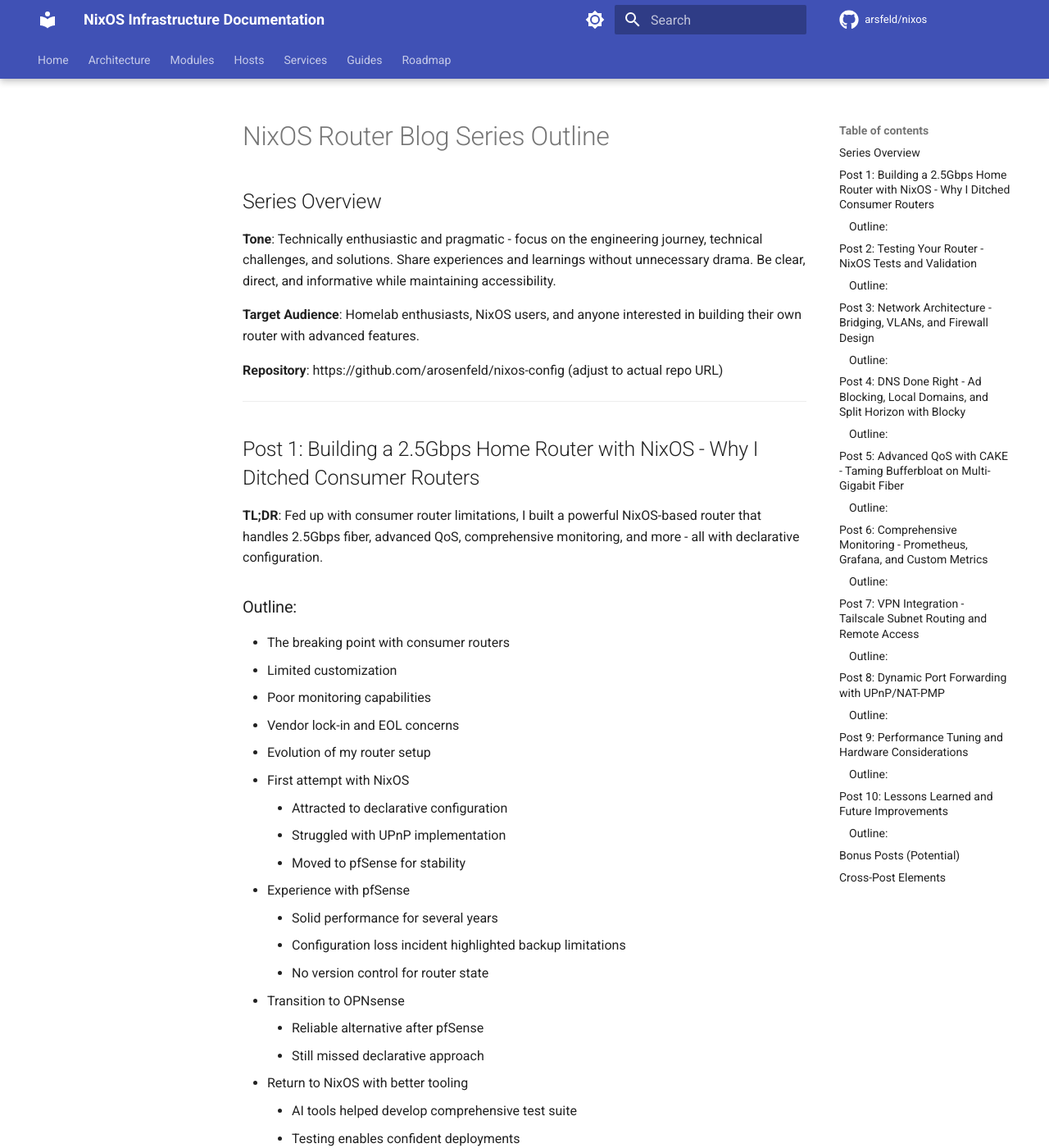
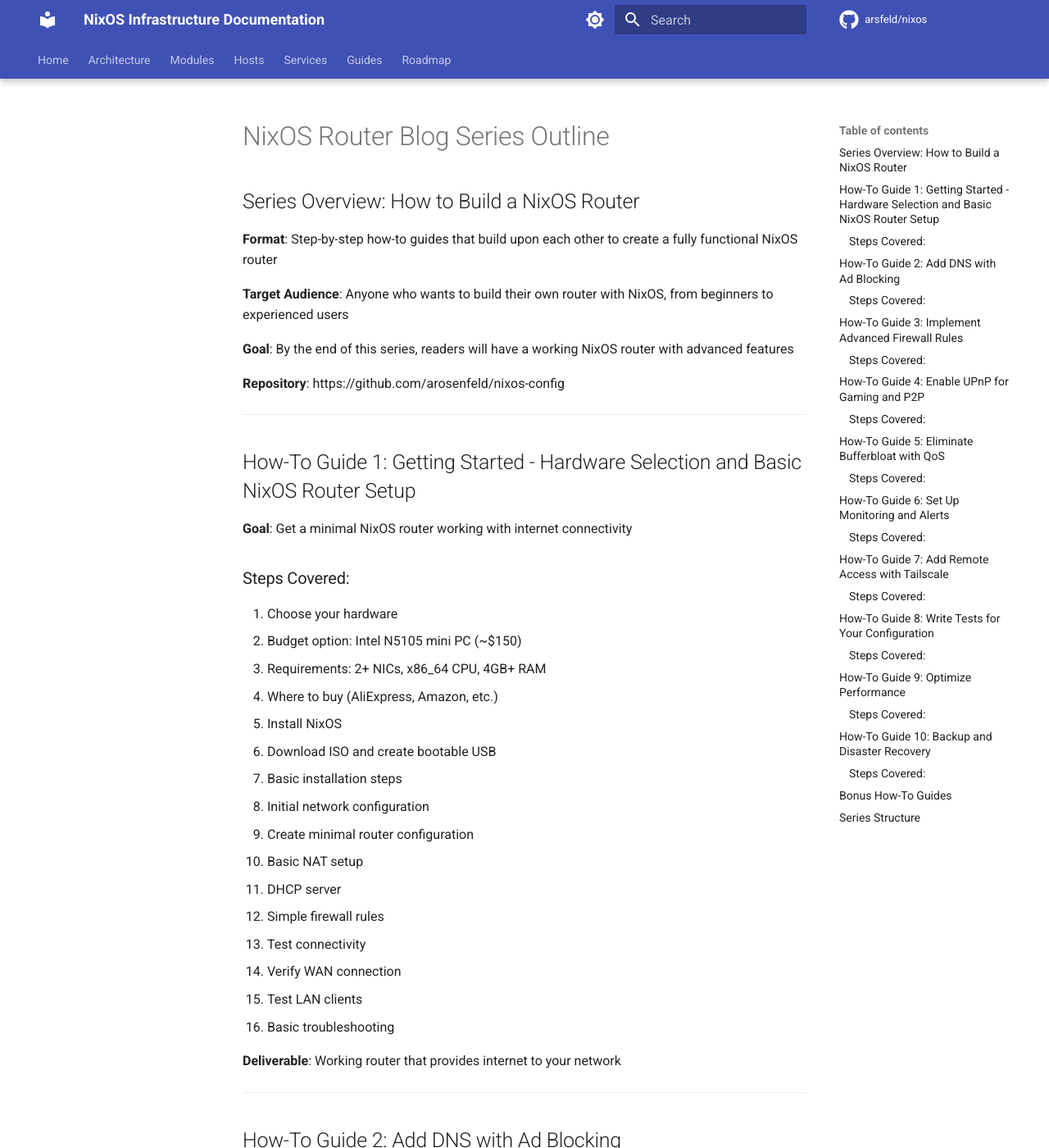
Before and after one commit to arsfeld/nixos, an MkDocs documentation site: the page built from docs/nixos-router-blog-series-outline.md, in a window 1280 px wide and 1400 px high. Shown: the whole window at 82% size. Built offline with MkDocs 1.6.1 and Material for MkDocs 9.7.7, drawn with Linux system fonts in a browser that asks for light colours; comment, search, counter and statistics services are not loaded; the version menu is left out; some of the changed text lies outside the part shown.

```diff
--- a/docs/nixos-router-blog-series-outline.md
+++ b/docs/nixos-router-blog-series-outline.md
@@ -1,291 +1,258 @@
 # NixOS Router Blog Series Outline
 
-## Series Overview
+## Series Overview: How to Build a NixOS Router
 
-**Tone**: Technically enthusiastic and pragmatic - focus on the engineering journey, technical challenges, and solutions. Share experiences and learnings without unnecessary drama. Be clear, direct, and informative while maintaining accessibility.
+**Format**: Step-by-step how-to guides that build upon each other to create a fully functional NixOS router
 
-**Target Audience**: Homelab enthusiasts, NixOS users, and anyone interested in building their own router with advanced features.
+**Target Audience**: Anyone who wants to build their own router with NixOS, from beginners to experienced users
 
-**Repository**: https://github.com/arosenfeld/nixos-config (adjust to actual repo URL)
+**Goal**: By the end of this series, readers will have a working NixOS router with advanced features
+
+**Repository**: https://github.com/arosenfeld/nixos-config
 
 ---
 
-## Post 1: Building a 2.5Gbps Home Router with NixOS - Why I Ditched Consumer Routers
+## How-To Guide 1: Getting Started - Hardware Selection and Basic NixOS Router Setup
 
-**TL;DR**: Fed up with consumer router limitations, I built a powerful NixOS-based router that handles 2.5Gbps fiber, advanced QoS, comprehensive monitoring, and more - all with declarative configuration.
+**Goal**: Get a minimal NixOS router working with internet connectivity
 
-### Outline:
-- The breaking point with consumer routers
-  - Limited customization
-  - Poor monitoring capabilities
-  - Vendor lock-in and EOL concerns
-- Evolution of my router setup
-  - First attempt with NixOS
-    - Attracted to declarative configuration
-    - Struggled with UPnP implementation
-    - Moved to pfSense for stability
-  - Experience with pfSense
-    - Solid performance for several years
-    - Configuration loss incident highlighted backup limitations
-    - No version control for router state
-  - Transition to OPNsense
-    - Reliable alternative after pfSense
-    - Still missed declarative approach
-  - Return to NixOS with better tooling
-    - AI tools helped develop comprehensive test suite
-    - Testing enables confident deployments
-    - Finally achieved original vision
-- Why NixOS for a router? (Take 2)
-  - Declarative configuration = version control for your network
-  - Atomic updates and rollbacks
-  - Reproducible builds
-  - Test-driven development for network infrastructure
-- Considerations for custom solutions
-  - Full responsibility for maintenance
-  - No vendor support
-  - Time investment required
-  - Need to manage all aspects
-  - Benefit: Complete control and understanding
-- Overview of the final setup
-  - Hardware choices
-    - Cheap Intel N5105 mini PC from AliExpress (~$150)
-    - 4x Intel I226-V 2.5GbE NICs
-    - 8GB RAM, 16GB NVMe
-    - Fanless, low power (~10-15W)
-    - Link: https://www.aliexpress.com/item/1005004822012472.html
-    - Overkill for most home networks, but standard x86 = easy setup
-  - Key features achieved
-  - Performance numbers
-- Series roadmap and what's coming
+### Steps Covered:
+1. Choose your hardware
+   - Budget option: Intel N5105 mini PC (~$150)
+   - Requirements: 2+ NICs, x86_64 CPU, 4GB+ RAM
+   - Where to buy (AliExpress, Amazon, etc.)
+2. Install NixOS
+   - Download ISO and create bootable USB
+   - Basic installation steps
+   - Initial network configuration
+3. Create minimal router configuration
+   - Basic NAT setup
+   - DHCP server
+   - Simple firewall rules
+4. Test connectivity
+   - Verify WAN connection
+   - Test LAN clients
+   - Basic troubleshooting
 
-**Links to**: Repository, next posts in series
+**Deliverable**: Working router that provides internet to your network
 
 ---
 
-## Post 2: Testing Your Router - NixOS Tests and Validation
+## How-To Guide 2: Add DNS with Ad Blocking
 
-**TL;DR**: Writing comprehensive NixOS tests to validate your router configuration and catch issues before deployment.
+**Goal**: Set up Blocky for DNS resolution with ad blocking
 
-### Outline:
-- Why testing matters for network infrastructure
-  - First NixOS router attempt failed without proper testing
-  - Network reliability is critical for modern homes
-  - Tests enable confident iteration
-- Introduction to NixOS testing framework
-  - How NixOS tests work
-  - Running tests locally before deployment
-- Test scenarios covered
-  - Basic connectivity tests
-  - Firewall rule validation
-  - DNS resolution tests
-  - Traffic shaping verification
-  - Service availability checks
-  - UPnP functionality validation
-- Writing custom test cases
-  - Testing specific network configurations
-  - Simulating client devices
-- Leveraging AI for test development
-  - Using AI tools for test generation
-  - Examples of comprehensive test scenarios
-- CI/CD integration possibilities
-- Test-driven router development
+### Steps Covered:
+1. Install and configure Blocky
+   - Basic Blocky configuration
+   - Set up ad blocking lists
+2. Configure local domain resolution
+   - Add .lan domain for local devices
+   - Create static DNS entries
+3. Set up DNS forwarding
+   - Configure upstream DNS servers
+   - Add conditional forwarding for VPN
+4. Test DNS functionality
+   - Verify ad blocking works
+   - Test local domain resolution
+
+**Deliverable**: DNS server with ad blocking and local domains
 
 ---
 
-## Post 3: Network Architecture - Bridging, VLANs, and Firewall Design
+## How-To Guide 3: Implement Advanced Firewall Rules
 
-**TL;DR**: How to set up a proper network architecture with NixOS - from bridging multiple LAN ports to implementing a stateful firewall with per-client traffic accounting.
+**Goal**: Create a comprehensive firewall with per-client tracking
 
-### Outline:
-- Physical network layout
-  - WAN + 3 LAN ports configuration
-  - Creating a LAN bridge with systemd-networkd
-- Firewall architecture with nftables
-  - Stateful packet filtering basics
-  - NAT/masquerading setup
-  - Per-client traffic accounting implementation
-  - Dynamic UPnP port forwarding chains
-- DHCP server configuration
-  - Static reservations for known devices
-  - Integration with DNS
-- Code walkthrough of `networking.nix`
+### Steps Covered:
+1. Set up nftables structure
+   - Create proper chains
+   - Implement stateful filtering
+2. Add per-client traffic accounting
+   - Track bandwidth per IP
+   - Create accounting rules
+3. Configure port forwarding
+   - Static port forwards
+   - Prepare for dynamic forwarding
+4. Test firewall rules
+   - Verify security
+   - Check traffic accounting
+
+**Deliverable**: Secure firewall with traffic monitoring capabilities
 
 ---
 
-## Post 4: DNS Done Right - Ad Blocking, Local Domains, and Split Horizon with Blocky
+## How-To Guide 4: Enable UPnP for Gaming and P2P
 
-**TL;DR**: Setting up Blocky as a privacy-focused DNS server with ad blocking, custom local domains, and conditional forwarding for VPN networks.
+**Goal**: Set up automatic port forwarding for devices that need it
 
-### Outline:
-- Why Blocky over Pi-hole or AdGuard Home
-  - Single binary, cloud-native design
-  - YAML configuration fits well with Nix
-- Configuration deep dive
-  - Ad blocking with curated lists
-  - Custom DNS mappings for `.lan` domain
-  - Conditional forwarding for Tailscale (`.ts.net`)
-  - Prometheus metrics integration
-- Performance tuning
-  - Caching strategies
-  - Parallel upstream queries
-- Real-world results and blocked query statistics
+### Steps Covered:
+1. Install miniupnpd
+   - Basic configuration
+   - Security considerations
+2. Integrate with firewall
+   - Dynamic rule creation
+   - Proper chain setup
+3. Configure security limits
+   - Port ranges
+   - Lease times
+   - Allowed clients
+4. Test with gaming consoles
+   - Verify NAT type improvement
+   - Check P2P applications
+
+**Deliverable**: Working UPnP that maintains security
 
 ---
 
-## Post 5: Advanced QoS with CAKE - Taming Bufferbloat on Multi-Gigabit Fiber
+## How-To Guide 5: Eliminate Bufferbloat with QoS
 
-**TL;DR**: Implementing CAKE (Common Applications Kept Enhanced) QoS to eliminate bufferbloat and ensure smooth performance even at 2.5Gbps speeds.
+**Goal**: Implement CAKE QoS for smooth internet performance
 
-### Outline:
-- What is bufferbloat and why it matters
-  - The problem with large buffers
-  - Impact on video calls and gaming
-- CAKE algorithm explained
-  - How it differs from traditional QoS
-  - Per-flow isolation benefits
-- Implementation details
-  - Setting up ingress shaping with IFB
-  - Bandwidth limiting (90% of line rate)
-  - DSCP marking for traffic classification
-  - ACK filtering for asymmetric connections
-- Performance testing and results
-  - Before/after latency measurements
-  - Impact on real-world usage
+### Steps Covered:
+1. Measure your baseline
+   - Test bufferbloat
+   - Record latency under load
+2. Configure CAKE
+   - Set bandwidth limits
+   - Enable ingress shaping
+3. Apply DSCP markings
+   - Prioritize important traffic
+   - Configure ACK filtering
+4. Verify improvements
+   - Re-test bufferbloat
+   - Measure real-world impact
+
+**Deliverable**: Low-latency internet even under heavy load
 
 ---
 
-## Post 6: Comprehensive Monitoring - Prometheus, Grafana, and Custom Metrics
+## How-To Guide 6: Set Up Monitoring and Alerts
 
-**TL;DR**: Building a complete monitoring stack that tracks everything from per-client bandwidth usage to DNS query patterns and internet speed tests.
+**Goal**: Know everything happening on your network
 
-### Outline:
-- The monitoring stack
-  - Prometheus for metrics collection
-  - Grafana for visualization
-  - Node exporter for system metrics
-- Custom metrics collection
-  - Per-client traffic tracking implementation
-  - UPnP activity monitoring
-  - QoS statistics extraction
-  - Automated speed tests
-- Grafana dashboards
-  - System overview dashboard
-  - Network traffic dashboard
-  - DNS analytics dashboard
-- Setting up alerts
-  - Alertmanager configuration
-  - Multi-channel notifications (email, Discord, ntfy.sh)
+### Steps Covered:
+1. Deploy Prometheus
+   - Basic configuration
+   - Add node exporter
+2. Configure metrics collection
+   - System metrics
+   - Network statistics
+   - Custom router metrics
+3. Create Grafana dashboards
+   - Import/create dashboards
+   - Key metrics to track
+4. Set up alerts
+   - Critical conditions
+   - Notification channels
+
+**Deliverable**: Complete visibility into router performance
 
 ---
 
-## Post 7: VPN Integration - Tailscale Subnet Routing and Remote Access
+## How-To Guide 7: Add Remote Access with Tailscale
 
-**TL;DR**: Using Tailscale to securely access your home network from anywhere and share local resources with remote devices.
+**Goal**: Access your network securely from anywhere
 
-### Outline:
-- Why Tailscale?
-  - Zero-config WireGuard
-  - NAT traversal that actually works
-- Subnet router configuration
-  - Advertising local networks
-  - Access control policies
-- Integration with local services
-  - DNS configuration for remote clients
-  - Accessing local services securely
-- Performance considerations
-  - MTU optimization
-  - Routing efficiency
+### Steps Covered:
+1. Install Tailscale
+   - Create account
+   - Basic setup
+2. Configure subnet routing
+   - Advertise local network
+   - Set up routes
+3. Configure DNS integration
+   - Remote DNS resolution
+   - Split-horizon setup
+4. Test remote access
+   - Connect from outside
+   - Verify local resource access
+
+**Deliverable**: Secure remote access to home network
 
 ---
 
-## Post 8: Dynamic Port Forwarding with UPnP/NAT-PMP
+## How-To Guide 8: Write Tests for Your Configuration
 
-**TL;DR**: Implementing automatic port forwarding for gaming consoles and P2P applications while maintaining security.
+**Goal**: Ensure your router configuration is reliable
 
-### Outline:
-- UPnP vs NAT-PMP explained
-- miniupnpd configuration
-  - Security considerations
-  - Port range restrictions
-  - Lease time management
-- Firewall integration
-  - Dynamic nftables rules
-  - Monitoring active mappings
-- Real-world usage
-  - Gaming console NAT types
-  - P2P application compatibility
+### Steps Covered:
+1. Introduction to NixOS tests
+   - Basic test structure
+   - Running tests locally
+2. Write connectivity tests
+   - Internet access
+   - LAN connectivity
+   - Service availability
+3. Test your features
+   - DNS resolution
+   - Firewall rules
+   - UPnP functionality
+4. Integrate with deployment
+   - Pre-deployment testing
+   - Automated validation
+
+**Deliverable**: Test suite that validates your router works correctly
 
 ---
 
-## Post 9: Performance Tuning and Hardware Considerations
+## How-To Guide 9: Optimize Performance
 
-**TL;DR**: Optimizing NixOS for router workloads and choosing the right hardware for your needs.
+**Goal**: Get maximum performance from your hardware
 
-### Outline:
-- Hardware selection: Intel N5105 mini PC
-  - Key specifications
-    - $150 4-core Celeron with AES-NI
-    - 4x Intel I226-V 2.5GbE NICs
-    - Fanless design for silent operation
-    - 10W TDP suitable for continuous use
-  - Actual specs from production:
-    - Intel Celeron N5105 @ 2.00GHz (turbo to 2.9GHz)
-    - 8GB RAM (plenty for routing + services)
-    - 16GB Intel Optane NVMe (overkill but fast)
-    - Real power usage: ~10-15W under load
-- Hardware selection criteria
-  - CPU requirements for packet processing
-  - NIC selection (Intel vs Realtek)
-  - Storage considerations (F2FS on NVMe)
-- NixOS optimizations
-  - Minimal package set
-  - Kernel tuning
-  - Service optimization
-- Performance headroom benefits
-  - Capable of 10Gbps routing
-  - Room for additional services
-  - x86 architecture compatibility
-- Power consumption
-  - Measuring actual usage
-  - Power-saving features
-- Thermal management
+### Steps Covered:
+1. Baseline performance testing
+   - Measure throughput
+   - Check CPU usage
+2. Kernel tuning
+   - Network stack optimization
+   - IRQ affinity
+3. Service optimization
+   - Minimize resource usage
+   - Disable unnecessary features
+4. Verify improvements
+   - Re-test performance
+   - Monitor long-term stability
+
+**Deliverable**: Router running at peak efficiency
 
 ---
 
-## Post 10: Lessons Learned and Future Improvements
+## How-To Guide 10: Backup and Disaster Recovery
 
-**TL;DR**: Reflecting on the journey, sharing mistakes made, and discussing planned improvements like BGP peering and IPv6 support.
+**Goal**: Ensure you can quickly recover from failures
 
-### Outline:
-- What went well
-  - Stability and reliability
-  - Performance achievements
-  - Maintenance experience
-- Challenges faced
-  - Initial learning curve
-  - Hardware quirks
-  - Service integration issues
-- Future roadmap
-  - IPv6 implementation
-  - BGP peering possibilities
-  - Additional monitoring metrics
-  - Container-based service isolation
-- Community and contributions
+### Steps Covered:
+1. Set up configuration backups
+   - Git repository setup
+   - Secrets management
+2. Create recovery procedures
+   - Document recovery steps
+   - Test restore process
+3. Plan for hardware failure
+   - Spare hardware options
+   - Quick deployment strategy
+4. Automate where possible
+   - Backup automation
+   - Deployment scripts
+
+**Deliverable**: Robust backup and recovery plan
 
 ---
 
-## Bonus Posts (Potential)
+## Bonus How-To Guides
 
-1. **Migrating from pfSense/OPNsense to NixOS** - A practical migration guide
-2. **Building a Travel Router with Similar Config** - Adapting for portable use
-3. **Cost Analysis** - TCO compared to commercial solutions
-4. **Troubleshooting Common Issues** - Debug guide for network problems
+1. **Migrate from pfSense/OPNsense** - Step-by-step migration preserving your setup
+2. **Add IPv6 Support** - Enable dual-stack networking
+3. **Implement VLANs** - Segment your network properly
+4. **Set Up IDS/IPS** - Add intrusion detection with Suricata
+5. **Create a Test Lab** - Build a virtual test environment
 
-## Cross-Post Elements
+## Series Structure
 
-- Each post starts with TL;DR
-- Links to repository and related posts
-- Code snippets with explanations
-- Real-world performance metrics
-- Diagrams where helpful
-- "Try it yourself" sections with minimal configs
+- Each guide builds on the previous ones
+- Clear prerequisites stated at the beginning
+- Exact commands and configuration provided
+- Troubleshooting sections for common issues
+- Links to relevant code in the repository
+- "Checkpoint" configurations readers can use
```
Also changed, not shown: blog/content/posts/nixos-router-journey.md (+18 -20 lines), blog/static/images/grafana.png (added).
